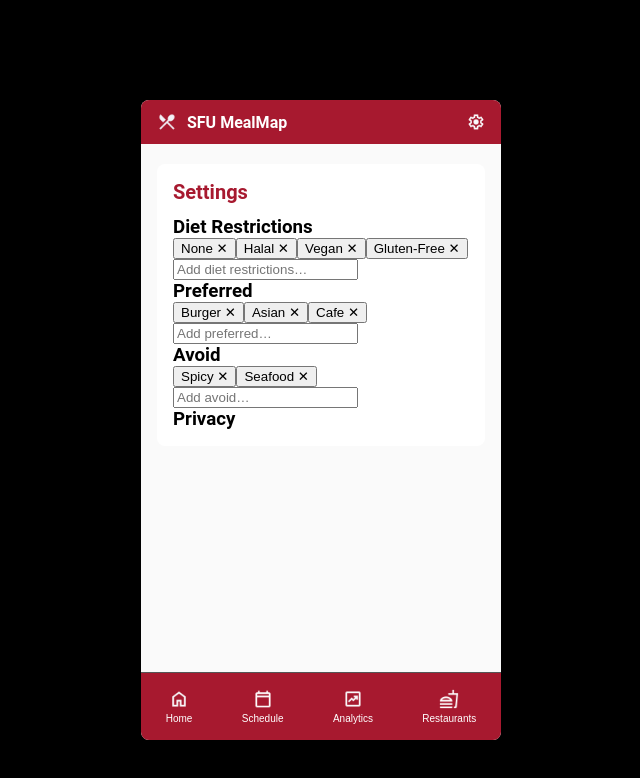
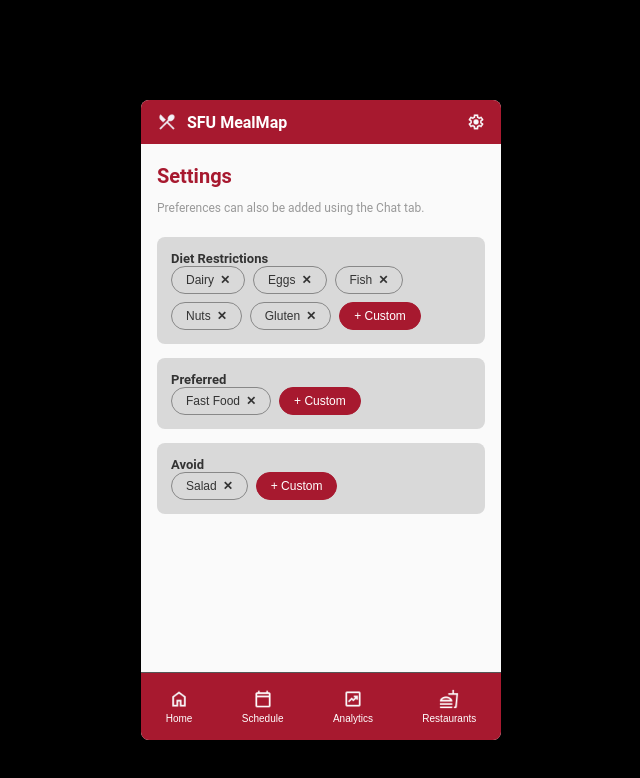
Before and after one commit to Cliftan/SFUMealPlanner, a React (Vite) app: page /filters in a window 1280 px wide. Shown: the top 778 px of the page, without its empty margins (339-979 px from the left). Built offline with nearby package versions, Linux system fonts and the light colour scheme.

Commit message:
Changes to filter and schedule card

```diff
--- a/src/App.css
+++ b/src/App.css
@@ -1002,3 +1002,117 @@ body {
   opacity: 0.9;
   transform: scale(1.05);
 }
+
+/* ==================== SETTINGS/FILTERS PAGE STYLES ==================== */
+
+/* SETTINGS HEADER */
+.settings-header {
+  margin-bottom: 20px;
+}
+
+.settings-title {
+  color: #A7192F;
+  font-size: 20px;
+  font-weight: 700;
+  margin: 0 0 4px 0;
+  padding: 0;
+}
+
+.settings-subtitle {
+  color: #999;
+  font-size: 12px;
+  margin: 0;
+  font-weight: 400;
+  line-height: 1.4;
+}
+
+/* FILTER CARDS */
+.filter-card {
+  background-color: #d9d9d9;
+  border-radius: 8px;
+  padding: 14px 14px;
+  margin-bottom: 14px;
+}
+
+.filter-section-title {
+  color: #333;
+  font-size: 13px;
+  font-weight: 600;
+  margin: 0 0 10px 0;
+  padding: 0;
+  text-align: left;
+}
+
+.filter-pills-container {
+  display: flex;
+  flex-wrap: wrap;
+  gap: 8px;
+  align-items: center;
+}
+
+.filter-pill {
+  background-color: transparent;
+  border: 1px solid #888;
+  color: #333;
+  border-radius: 20px;
+  padding: 6px 14px;
+  font-size: 12px;
+  font-weight: 500;
+  cursor: pointer;
+  transition: all 0.2s ease;
+  white-space: nowrap;
+  flex-shrink: 0;
+}
+
+.filter-pill:hover {
+  background-color: #c0c0c0;
+  border-color: #666;
+}
+
+.filter-pill:active {
+  background-color: #b0b0b0;
+  border-color: #555;
+}
+
+.filter-pill-x {
+  margin-left: 6px;
+  font-weight: bold;
+  transition: all 0.2s ease;
+}
+
+.filter-pill-wrapper {
+  display: flex;
+  align-items: center;
+  gap: 4px;
+  flex-shrink: 0;
+}
+
+.filter-remove-btn {
+  background-color: transparent;
+  border: none;
+  color: #666;
+  font-size: 16px;
+  cursor: pointer;
+  padding: 0 4px;
+  display: flex;
+  align-items: center;
+  justify-content: center;
+  transition: all 0.2s ease;
+  line-height: 1;
+}
+
+.filter-remove-btn:hover {
+  color: #333;
+  transform: scale(1.2);
+}
+
+.custom-button {
+  background-color: #A7192F;
+  border: 1px solid #A7192F;
+  color: white;
+}
+
+.custom-button:hover {
+  background-color: #8b1427;
+  border-color: #8b1427;
+}
--- a/src/pages/Filters.jsx
+++ b/src/pages/Filters.jsx
@@ -1,44 +1,57 @@
-import { useState } from "react";
+import { useState, useEffect } from "react";
+import { useNavigate } from "react-router-dom";
 import Header from "../components/Header";
 import BottomNav from "../components/BottomNav";
 
-function PreferenceEditor({ label, initial }) {
-  const [items, setItems] = useState(initial);
+function PreferenceEditor({ label, storageKey, initial }) {
+  const [items, setItems] = useState(() => {
+    // Load from localStorage on initial render
+    const stored = localStorage.getItem(storageKey);
+    return stored ? JSON.parse(stored) : initial;
+  });
   const [input, setInput] = useState("");
+  const navigate = useNavigate();
+
+  // Save to localStorage whenever items change
+  useEffect(() => {
+    localStorage.setItem(storageKey, JSON.stringify(items));
+  }, [items, storageKey]);
+
+  const handleRemoveItem = (item) => {
+    setItems((prev) => prev.filter((current) => current !== item));
+  };
+
+  const handleCustomClick = () => {
+    navigate("/chat");
+  };
+
+  const handleAddItem = (e) => {
+    e.preventDefault();
+    if (!input.trim() || items.includes(input.trim())) return;
+    setItems((prev) => [...prev, input.trim()]);
+    setInput("");
+  };
 
   return (
-    <div className="filters-group">
-      <h3 className="filters-label">{label}</h3>
-      <div className="filters-pill-row">
+    <div className="filter-card">
+      <h3 className="filter-section-title">{label}</h3>
+      <div className="filter-pills-container">
         {items.map((item) => (
           <button
             key={item}
             type="button"
-            className="filters-pill filters-pill-removable"
-            onClick={() =>
-              setItems((prev) => prev.filter((current) => current !== item))
+            className={item === "+ Custom" ? "filter-pill custom-button" : "filter-pill"}
+            onClick={
+              item === "+ Custom"
+                ? handleCustomClick
+                : () => handleRemoveItem(item)
             }
           >
-            {item} <span className="filters-pill-x">✕</span>
+            {item}
+            {item !== "+ Custom" && <span className="filter-pill-x">✕</span>}
           </button>
         ))}
       </div>
-      <form
-        className="filters-add-row"
-        onSubmit={(e) => {
-          e.preventDefault();
-          if (!input.trim() || items.includes(input.trim())) return;
-          setItems((prev) => [...prev, input.trim()]);
-          setInput("");
-        }}
-      >
-        <input
-          className="flow-text-input"
-          placeholder={`Add ${label.toLowerCase()}…`}
-          value={input}
-          onChange={(e) => setInput(e.target.value)}
-        />
-      </form>
     </div>
   );
 }
@@ -48,33 +61,29 @@ export default function Filters() {
     <div className="app-wrapper">
       <div className="app-container">
         <Header />
-
         <div className="content">
-          <div className="section-card">
-            <h2 className="section-title">Settings</h2>
-
+          <div className="settings-header">
+            <h2 className="settings-title">Settings</h2>
+            <p className="settings-subtitle">
+              Preferences can also be added using the Chat tab.
+            </p>
+          </div>
           <PreferenceEditor
             label="Diet Restrictions"
-              initial={["None", "Halal", "Vegan", "Gluten-Free"]}
+            storageKey="dietRestrictions"
+            initial={["Dairy", "Eggs", "Fish", "Nuts", "Gluten", "+ Custom"]}
           />
-
           <PreferenceEditor
             label="Preferred"
-              initial={["Burger", "Asian", "Cafe"]}
+            storageKey="preferred"
+            initial={["Fast Food", "+ Custom"]}
           />
-
           <PreferenceEditor
             label="Avoid"
-              initial={["Spicy", "Seafood"]}
+            storageKey="avoid"
+            initial={["Salad", "+ Custom"]}
           />
-
-            <div className="filters-group">
-              <h3 className="filters-label">Privacy</h3>
-              <div className="filters-card" />
         </div>
-          </div>
-        </div>
-
         <BottomNav />
       </div>
     </div>
--- a/src/pages/Schedule.jsx
+++ b/src/pages/Schedule.jsx
@@ -85,6 +85,18 @@ export default function Schedule() {
   const [selectedByDay, setSelectedByDay] = useState({});
   const [isLoading, setIsLoading] = useState(false);
 
+  // Check if there's an existing schedule in localStorage
+  const hasExistingSchedule = (() => {
+    try {
+      const raw = window.localStorage.getItem(STORAGE_KEY);
+      if (!raw) return false;
+      const parsed = JSON.parse(raw);
+      return parsed.days && parsed.days.length > 0;
+    } catch {
+      return false;
+    }
+  })();
+
   const currentDay = days[currentDayIndex];
 
   // Simple mock meal plan generator
@@ -113,15 +125,16 @@ export default function Schedule() {
             <div className="section-card">
               <h2 className="section-title">Edit Your Schedule</h2>
               <p className="card-text">
-                You haven&apos;t planned your meals for <br />
-                {days[0]?.label} - {days[days.length - 1]?.label}
+                {hasExistingSchedule
+                  ? "Update your current meal schedule for the week"
+                  : `You haven't planned your meals for ${days[0]?.label} - ${days[days.length - 1]?.label}`}
               </p>
               <button
                 className="section-button"
                 type="button"
                 onClick={() => setStep(STEPS.SCHEDULE_FORM)}
               >
-                Create Schedule
+                {hasExistingSchedule ? "Edit Schedule" : "Create Schedule"}
               </button>
             </div>
           )}
```
Lines whose indentation alone changed are shown as unchanged.
